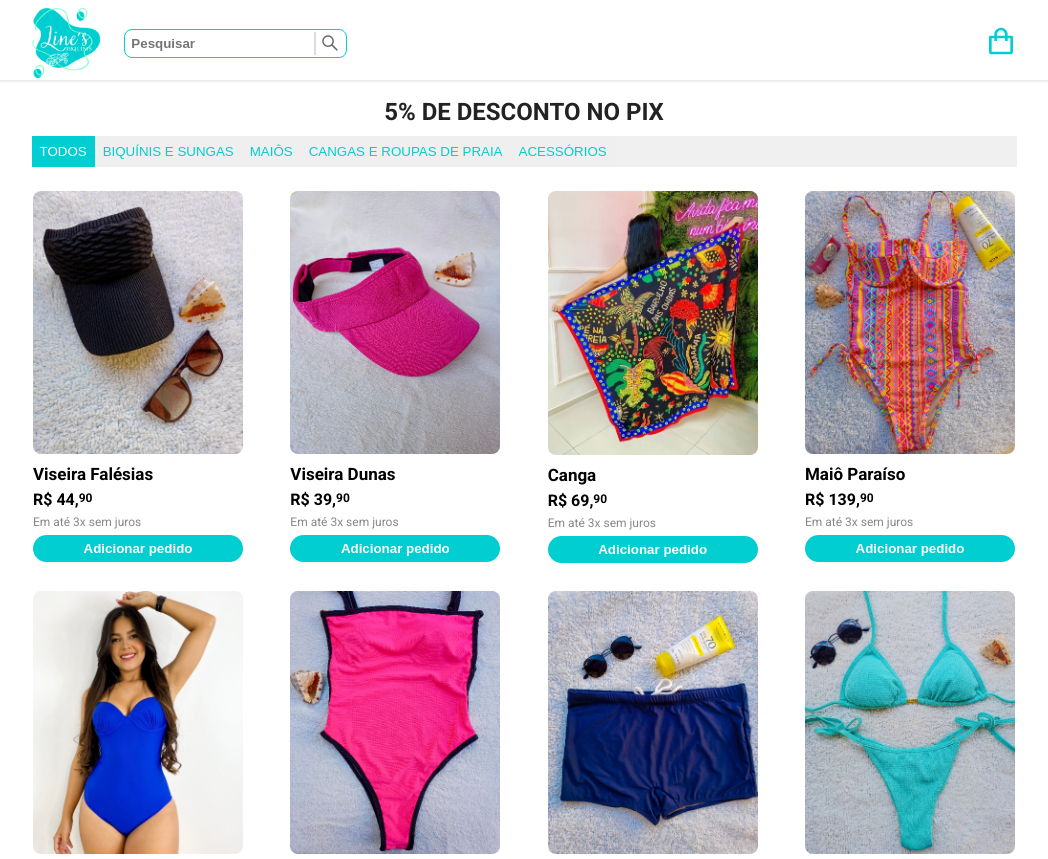
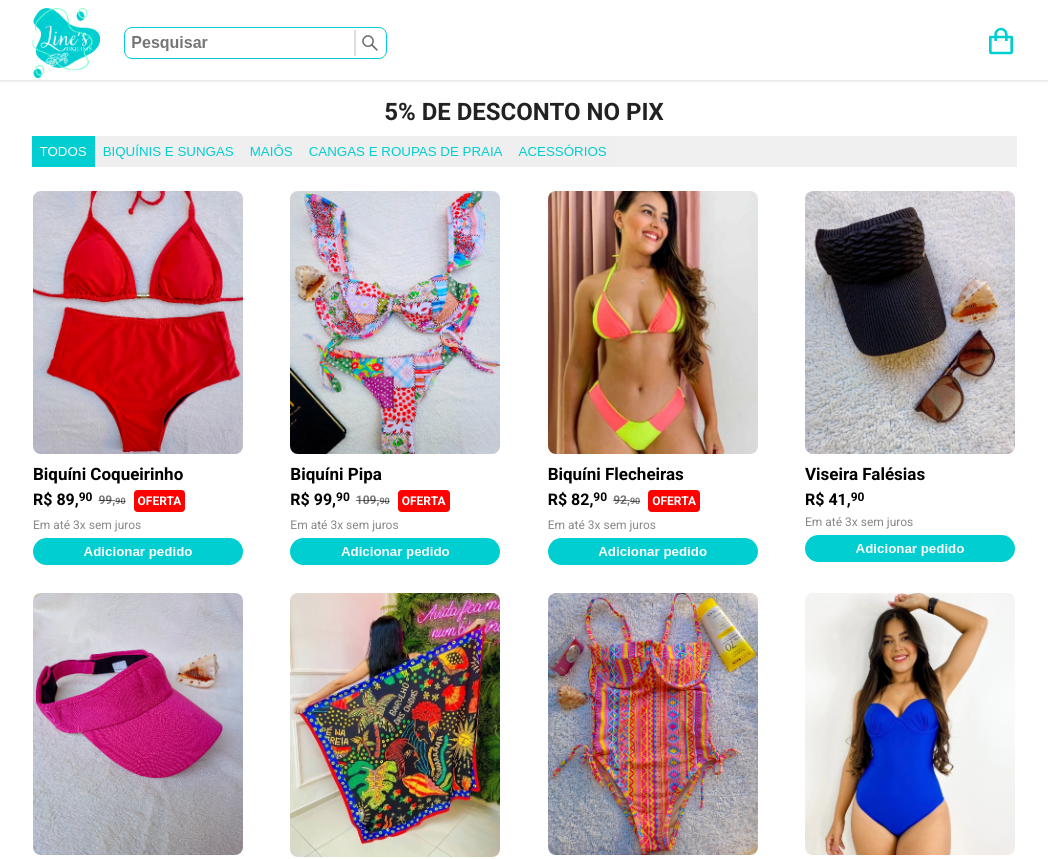
Before and after one commit to FranciscoNeto2909/iec_biquinis, a React (Vite) app: page / in a window 1280 px wide. Shown: the top 859 px of the page, without its empty margins (116-1164 px from the left). Built offline with nearby package versions, Linux system fonts and the light colour scheme.

Commit message:
offers added

```diff
--- a/src/App.jsx
+++ b/src/App.jsx
@@ -9,16 +9,25 @@ import { BiShoppingBag } from "react-icons/bi"
 import "./app.css"
 
 export default function App() {
+  const cart = JSON.parse(localStorage.getItem('cart')) || []
   const categories = ["Todos", "Biquínis e sungas", "maiôs", "cangas e roupas de praia", "Acessórios"]
+
+  const onSaleBikinis = bikinis.sort((a, b) => {
+    const aHasOffer = a.onSale === true;
+    const bHasOffer = b.onSale === true;
+
+    if (aHasOffer && !bHasOffer) return -1;
+    if (!aHasOffer && bHasOffer) return 1;
+    return 0;
+  });
 
   const [isModalOpened, setIsModalOpened] = useState(false)
   const [isCartOpened, setIsCartOpened] = useState(false)
   const [modalItem, setModalItem] = useState([])
-  const [msg, setMsg] = useState("Adicionado ao carrinho")
+  const [msg, setMsg] = useState("")
   const [msgVisib, setMsgVisib] = useState(false)
-  const cart = JSON.parse(localStorage.getItem('cart')) || []
-  const [bikinisCategorie, setBikinisCategorie] = useState(bikinis)
   const [selectedCat, setSelectedCat] = useState(0)
+  const [bikinisCategorie, setBikinisCategorie] = useState(onSaleBikinis)
   const [filteredBikinis, setFilteredBikinis] = useState(bikinisCategorie)
 
   function handleSearch(text) {
@@ -95,7 +104,6 @@ export default function App() {
     setFilteredBikinis(bikinisCategorie)
   }, [bikinisCategorie])
 
-
   return (
     <div className="app">
       {msgVisib &&
--- a/src/app.css
+++ b/src/app.css
@@ -165,6 +165,7 @@
         align-items: center;
         flex-direction: column;
         gap: 10px;
+        margin-top: 70px;
     }
 
     .app_header_cart {
@@ -189,7 +190,7 @@
         color: #00ced1;
         border: 1px solid #00ced1;
         border-radius: 2px;
-        font-size: 12px;
+        font-size: 14px;
     }
 
     .categories_button_selected {
@@ -219,13 +220,8 @@
         gap: 16px;
     }
 
-    .app_header_search {
-        margin-top: 80px;
-    }
-
     .app_header_onSale_txt {
         text-align: start;
-        font-size: 14px;
     }
 }
 
--- a/src/components/card/Card.jsx
+++ b/src/components/card/Card.jsx
@@ -12,7 +12,13 @@ export default function Card({ bik, handleOpenModal }) {
             <div className="card_info">
                 <h2 className="card_title">{bik.name}</h2>
                 <div className="card_info_price">
-                    <span className="card_price">R$ {bik.onSale ? bik.colors[0].sizes[0].price - 11 : bik.colors[0].sizes[0].price - 1},<span className="card_price_decimal">90</span></span>
+                    <span className="card_price">R$ {bik.onSale ? bik.colors[0].sizes[0].price - 11 : bik.colors[0].sizes[0].price - 1},<span className="card_price_decimal">90</span>
+                        {bik.onSale && <>
+                            <span className="card_price card_onSale">{bik.colors[0].sizes[0].price - 1},<span className="card_price_decimal">90</span></span>
+                            <span className="card_price_offer">OFERTA</span>
+                        </>
+                        }
+                    </span>
                 </div>
                 <p className="card_portion">Em até 3x  sem juros</p>
                 <button type="button" className="card_button">Adicionar pedido</button>
--- a/src/components/card/card.css
+++ b/src/components/card/card.css
@@ -32,10 +32,35 @@
     font-weight: bold;
 }
 
+.card_onSale {
+    display: inline-block;
+    margin-left: 6px;
+    margin-top: 3px;
+    text-decoration: line-through;
+    font-size: 12px;
+    color: #0008;
+}
+
+
 .card_price_decimal {
     display: inline-block;
     font-size: 12px;
-    margin-top: 1px;
+}
+
+.card_onSale .card_price_decimal {
+    display: inline-block;
+    text-decoration: line-through;
+    font-size: 9px;
+}
+
+.card_price_offer {
+    display: inline-block;
+    background-color: #f00;
+    color: #fff;
+    font-size: 12px;
+    padding: 4px;
+    border-radius: 4px;
+    margin-left: 8px;
 }
 
 .card_portion {
--- a/src/components/search/search.css
+++ b/src/components/search/search.css
@@ -23,6 +23,7 @@
 .search_text {
     padding: 4px;
     border: none;
+    font-size: 16px;
     border-right: 2px solid #ddd;
     font-weight: 600;
     outline: none;
--- a/src/data/bikinis.js
+++ b/src/data/bikinis.js
@@ -58,19 +58,19 @@ export const bikinis = [
     colors: [{
         name: "Preto",
         inStock: true,
-        sizes: [{ name: 'U', price: 45, inStock: false }]
+        sizes: [{ name: 'U', price: 42, inStock: false }]
     }, {
         name: "Azul Celeste",
         inStock: false,
-        sizes: [{ name: 'U', price: 45, inStock: false }]
+        sizes: [{ name: 'U', price: 42, inStock: false }]
     }, {
         name: "Dourada",
         inStock: false,
-        sizes: [{ name: 'U', price: 45, inStock: false }]
+        sizes: [{ name: 'U', price: 42, inStock: false }]
     }, {
         name: "Branca",
         inStock: false,
-        sizes: [{ name: 'U', price: 45, inStock: false }]
+        sizes: [{ name: 'U', price: 42, inStock: false }]
     }],
     onSale: false,
     images: [viseira1, viseira2, viseira3, viseira4, viseira5]
@@ -114,10 +114,10 @@ export const bikinis = [
     name: "Maiô Paraíso",
     colors: [{
         name: "Geométrica",
-        inStock: false, sizes: [{ name: 'M', price: 140, inStock: false }],
+        inStock: false, sizes: [{ name: 'M', price: 130, inStock: false }],
     }, {
         name: "Onça Azul",
-        inStock: false, sizes: [{ name: 'M', price: 140, inStock: false }],
+        inStock: false, sizes: [{ name: 'M', price: 130, inStock: false }],
     }],
     onSale: false,
     images: [maio1, maio2]
```
